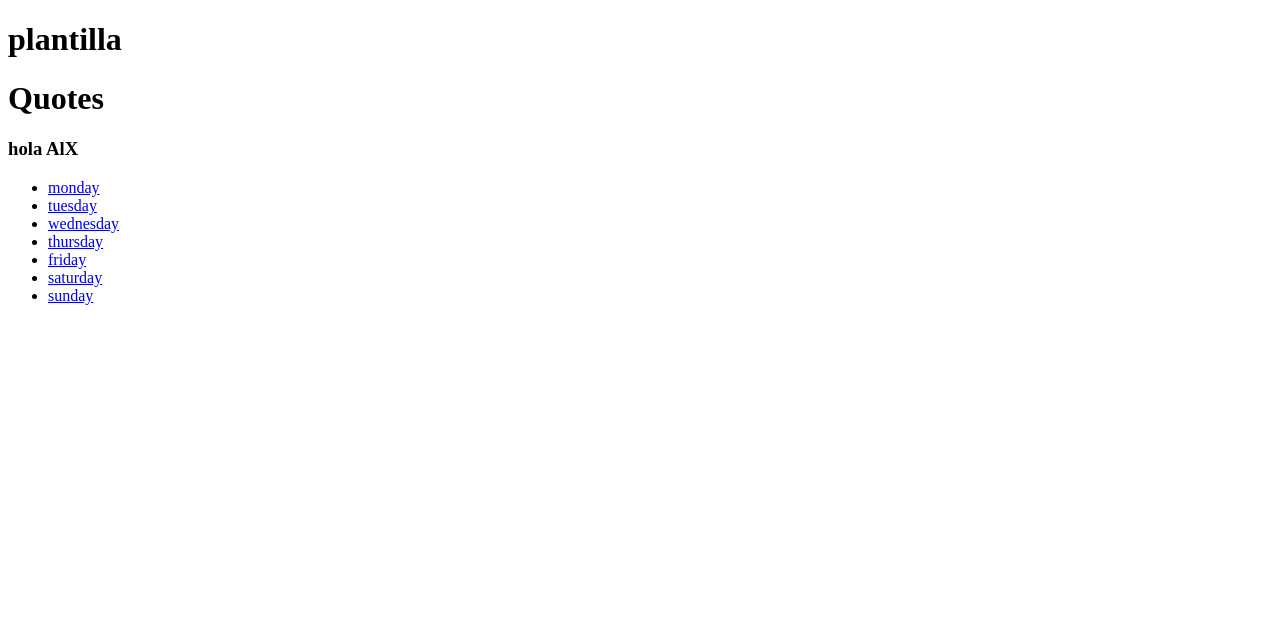
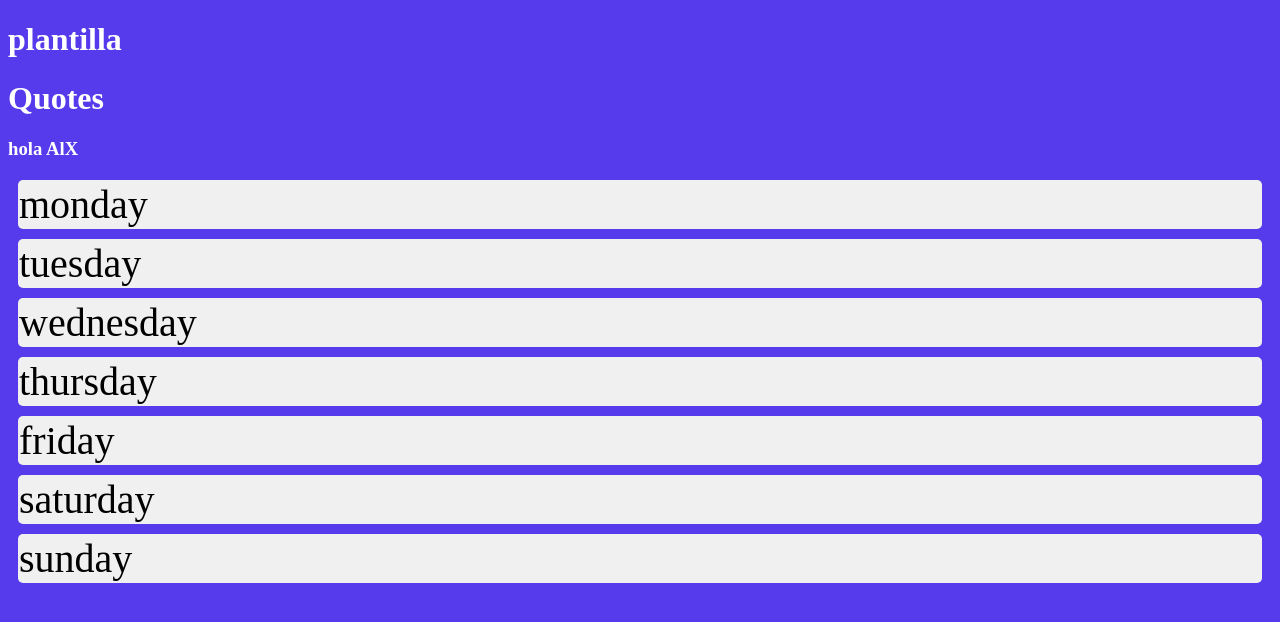
Before and after one commit to AlxLR0/playground_django, a Django app: page /quotes/ in a window 1280 px wide. Shown: the top 622 px of the page. Run offline with Django 5.2, Linux system fonts and the light colour scheme.

Commit message:
feat: initialize Django project with base template, static assets, and quotes module configuration

```diff
--- a/playground/settings.py
+++ b/playground/settings.py
@@ -117,3 +117,6 @@ USE_TZ = True
 # https://docs.djangoproject.com/en/6.0/howto/static-files/
 
 STATIC_URL = 'static/'
+STATICFILES_DIRS = [
+    BASE_DIR / 'static',
+]
--- /dev/null
+++ b/quotes/static/quotes/quotes_Styles.css
@@ -0,0 +1,30 @@
+ul {
+    font-size: 40px;
+    list-style: none;
+    margin: 0;
+    padding: 0;
+}
+
+.days-list {
+    margin-top: 20px;
+}
+
+li {
+    margin: 10px;
+    padding: 1px;
+    background-color: #f0f0f0;
+    border-radius: 5px;
+}
+
+a {
+    color: #000;
+    text-decoration: none;
+}
+
+a:hover {
+    text-decoration: underline;
+}
+
+a:active {
+    color: red;
+}
--- a/quotes/templates/quotes/quotes.html
+++ b/quotes/templates/quotes/quotes.html
@@ -1,15 +1,22 @@
 {% extends 'base.html' %}
+{% comment %} load static sirve para cargar archivos estaticos como css, js, imagenes {% endcomment %}
+{% load static %}
 
 {% block title %} Quotes Page{% endblock %}
+
+{% block page_styles %}
+    <link rel="stylesheet" href="{% static 'quotes/quotes_Styles.css' %}">
+{% endblock %}
 
 {% block content %}
     <h1>Quotes</h1>
 
     {% include 'quotes/includes/partial.html' with name='AlX' %}
-
-    <ul>
-        {% for day in days %}
-            <li><a href="{% url 'day-quote' day %}">{{ day }}</a></li>
-        {% endfor %}
-    </ul>
+    <div class="days-list">
+        <ul>
+            {% for day in days %}
+                <li><a href="{% url 'day-quote' day %}">{{ day }}</a></li>
+            {% endfor %}
+        </ul>
+    </div>
 {% endblock %}
--- /dev/null
+++ b/static/styles.css
@@ -0,0 +1,4 @@
+body {
+    background-color: #563bec;
+    color: #fff;
+}
--- a/templates/base.html
+++ b/templates/base.html
@@ -1,9 +1,13 @@
+{% load static %}
 <!DOCTYPE html>
 <html lang="en">
 <head>
     <meta charset="UTF-8">
     <meta name="viewport" content="width=device-width, initial-scale=1.0">
     <title>{% block title %} {% endblock %}</title>
+    <link rel="stylesheet" href="{% static 'styles.css' %}">
+    {% block page_styles %} {% endblock %}
+
 </head>
 <body>
     <h1>plantilla</h1>
```
